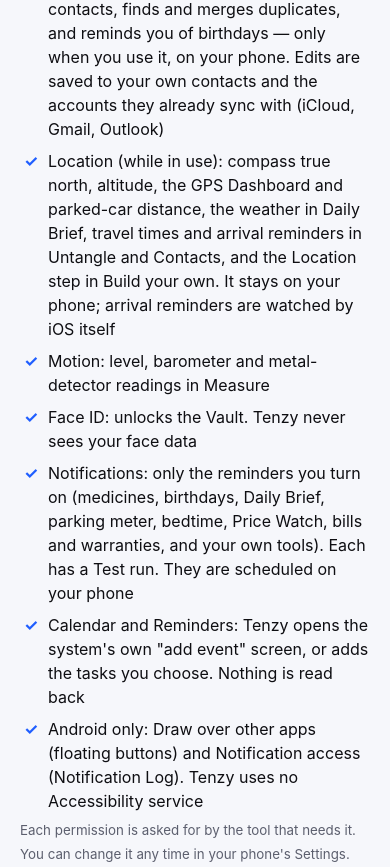
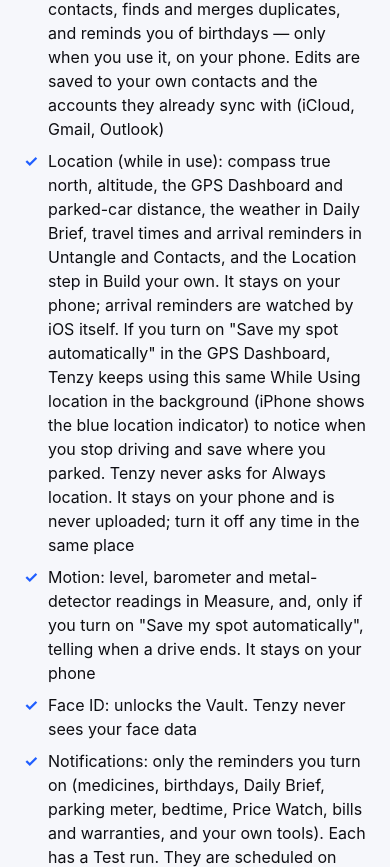
Before and after one commit to manan99991/tenzy, a plain HTML site: page privacy.html in a window 390 px wide. Shown: the part 1771-2638 px from the top of the page. Drawn offline with Linux system fonts and the light colour scheme.

Commit message:
Privacy: automatic parking uses the same While Using location and motion, on the phone only
Co-Authored-By: Claude Opus 5.5 <noreply@anthropic.com>
Claude-Session: https://claude.ai/code/session_01V11L85gsYNHDmHozbGeaup

```diff
--- a/privacy.html
+++ b/privacy.html
@@ -23,8 +23,8 @@ body{margin:0;background:var(--bg);color:var(--t);font:16px/1.5 -apple-system,Bl
 <li>Photos: tools you pick photos in (Studio, Privacy Scrubber, Cleaner, Memory). iOS asks you to confirm every deletion</li>
 <li>Media &amp; Apple Music (iPhone): only when you tap "Show songs from the Music app" in Animate, to put one of your songs under a video you make. Tenzy lists songs stored on your phone that aren't copy-protected, reads them on your phone, and never uploads them. Streamed Apple Music songs are never shown or copied</li>
 <li>Contacts: the Contacts tool searches, groups, edits, exports and backs up your contacts, finds and merges duplicates, and reminds you of birthdays — only when you use it, on your phone. Edits are saved to your own contacts and the accounts they already sync with (iCloud, Gmail, Outlook)</li>
-<li>Location (while in use): compass true north, altitude, the GPS Dashboard and parked-car distance, the weather in Daily Brief, travel times and arrival reminders in Untangle and Contacts, and the Location step in Build your own. It stays on your phone; arrival reminders are watched by iOS itself</li>
-<li>Motion: level, barometer and metal-detector readings in Measure</li>
+<li>Location (while in use): compass true north, altitude, the GPS Dashboard and parked-car distance, the weather in Daily Brief, travel times and arrival reminders in Untangle and Contacts, and the Location step in Build your own. It stays on your phone; arrival reminders are watched by iOS itself. If you turn on "Save my spot automatically" in the GPS Dashboard, Tenzy keeps using this same While Using location in the background (iPhone shows the blue location indicator) to notice when you stop driving and save where you parked. Tenzy never asks for Always location. It stays on your phone and is never uploaded; turn it off any time in the same place</li>
+<li>Motion: level, barometer and metal-detector readings in Measure, and, only if you turn on "Save my spot automatically", telling when a drive ends. It stays on your phone</li>
 <li>Face ID: unlocks the Vault. Tenzy never sees your face data</li>
 <li>Notifications: only the reminders you turn on (medicines, birthdays, Daily Brief, parking meter, bedtime, Price Watch, bills and warranties, and your own tools). Each has a Test run. They are scheduled on your phone</li>
 <li>Calendar and Reminders: Tenzy opens the system's own "add event" screen, or adds the tasks you choose. Nothing is read back</li>
@@ -43,5 +43,5 @@ body{margin:0;background:var(--bg);color:var(--t);font:16px/1.5 -apple-system,Bl
 <p>Prefer everything to stay on your phone? Turn off "Use Apple's private cloud" in Settings.</p>
 <h2>Children</h2><p>Tenzy isn't for children under 13 and doesn't knowingly collect anything from them.</p>
 <h2>Changes</h2><p>If this policy changes, the date below changes and the new version is posted at this address.</p>
-<hr><small>Contact: tenzy.app@gmail.com · Last updated November 21, 2026 · Tenzy is made by Manan Shah.</small>
+<hr><small>Contact: tenzy.app@gmail.com · Last updated November 25, 2026 · Tenzy is made by Manan Shah.</small>
 </main></body></html>
```
